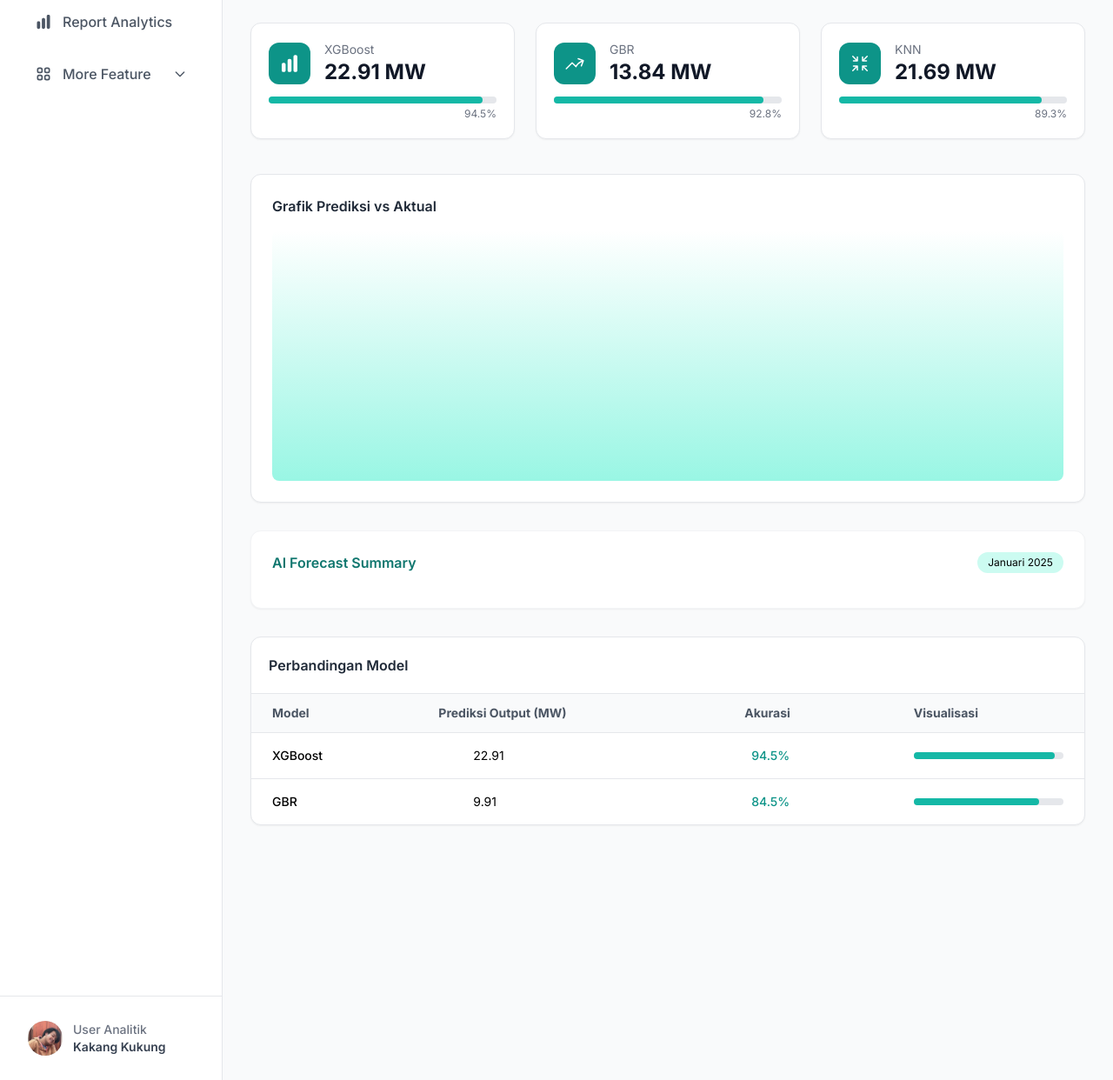
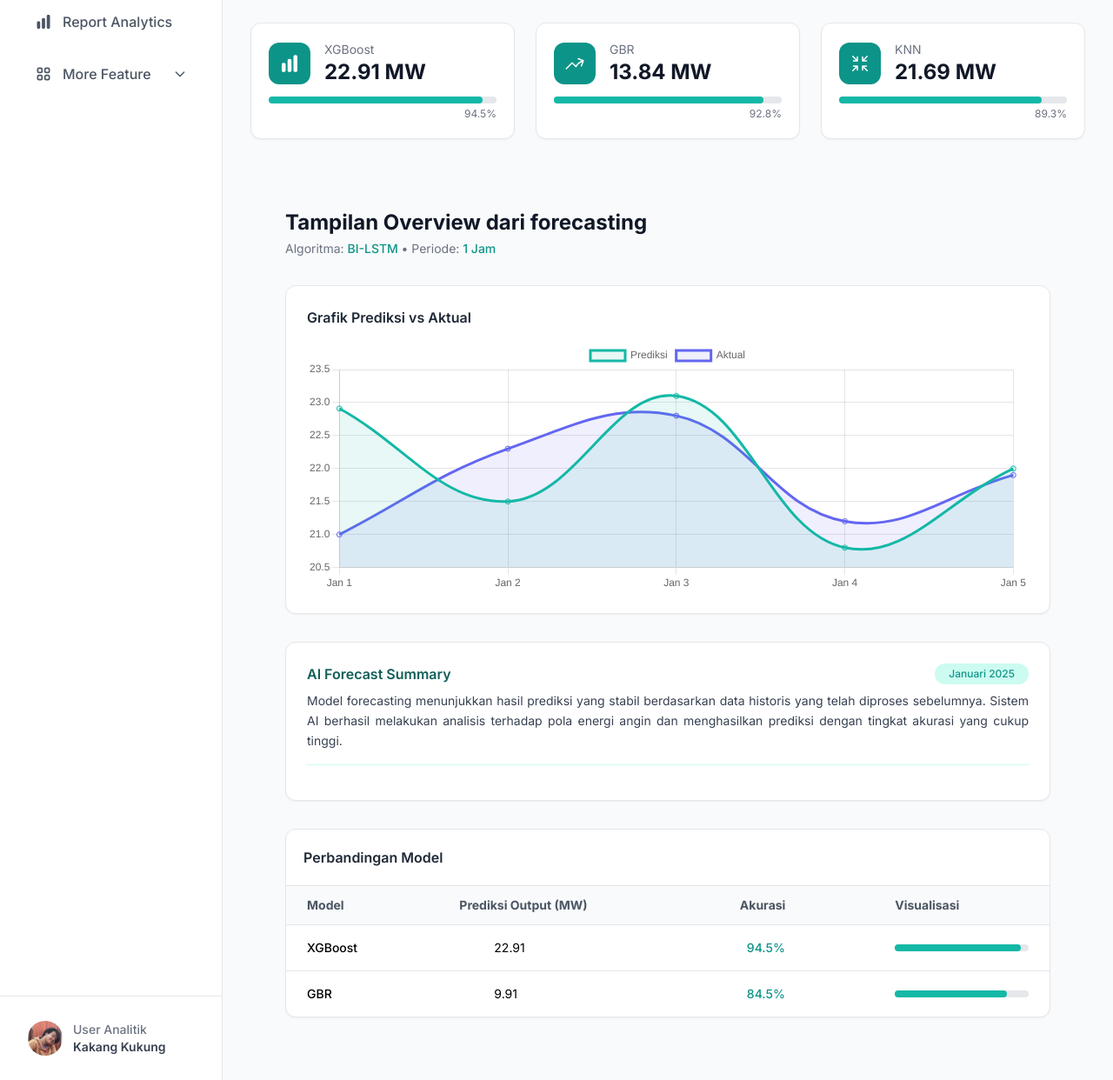
Before and after one commit to 404nugenotfound/pltb, a Flask app: template templates/overview.html in a window 1280 px wide. Shown: the part 207-1449 px from the top of the page at 87% size. Run offline with Flask 3, Linux system fonts and the light colour scheme; the template is opened without the code that fills it, so the values that code supplies are empty; parts of the project's set-up code (start-up, migrations or seed data) failed here and were passed over; some libraries are stand-ins or nearby versions.

Commit message:
update 2.5

```diff
--- a/app.py
+++ b/app.py
@@ -206,7 +206,7 @@ def generate_nlp_report(stats: dict, best_model_name: str, best_met: dict) -> st
 def index():
     result:         list = []
     selected_model: str  = session.get("selected_model", "all")
-    nlp_report           = session.pop("nlp_report", None)
+    nlp_report           = session.get("nlp_report", None)
 
     all_metrics:      dict = {**metrics, **metrics_dl}
     best_model_names: list = get_best_ml_and_dl(metrics, metrics_dl)
@@ -269,13 +269,179 @@ def index():
         ordered_models=ordered_models
     )
 
+@app.route("/overview", methods=["GET", "POST"])
+def overview():
+
+    result = []
+
+    # =========================
+    # SESSION
+    # =========================
+    selected_model = session.get("selected_model", "all")
+
+    nlp_report = session.get(
+        "nlp_report",
+        "Model forecasting belum menghasilkan summary."
+    )
+
+    # =========================
+    # METRICS
+    # =========================
+    all_metrics = {
+        **metrics,
+        **metrics_dl
+    }
+
+    best_model_names = get_best_ml_and_dl(
+        metrics,
+        metrics_dl
+    )
+
+    all_keys = list(metrics.keys()) + list(metrics_dl.keys())
+
+    # =========================
+    # ORDER MODEL
+    # =========================
+    if selected_model == "best":
+
+        rest = [
+            model for model in all_keys
+            if model not in best_model_names
+        ]
+
+        ordered_models = best_model_names + rest
+
+    else:
+        ordered_models = all_keys
+
+    # =========================
+    # POST REQUEST
+    # =========================
+    if request.method == "POST":
+
+        selected_model = request.form.get(
+            "model",
+            "all"
+        )
+
+        session["selected_model"] = selected_model
+
+        # ACTIVE MODEL
+        active_models = (
+            best_model_names
+            if selected_model == "best"
+            else all_keys
+        )
+
+        actual = float(y[-1])
+
+        # =========================
+        # HELPER
+        # =========================
+        def add_row(name, pred):
+
+            result.append({
+                "model": name,
+                "prediction": round(float(pred), 3),
+                "actual": round(actual, 3),
+                "error": round(
+                    abs(float(pred) - actual),
+                    3
+                )
+            })
+
+        # =========================
+        # MACHINE LEARNING
+        # =========================
+        if "GBR" in active_models:
+            add_row(
+                "GBR",
+                gbr.predict(data_ml)[0]
+            )
+
+        if "XGB" in active_models:
+            add_row(
+                "XGB",
+                xgb.predict(data_ml)[0]
+            )
+
+        if "KNN" in active_models:
+            add_row(
+                "KNN",
+                knn.predict(
+                    scaler.transform(data_ml)
+                )[0]
+            )
+
+        # =========================
+        # DEEP LEARNING
+        # =========================
+        if DL_READY and data_seq is not None:
+
+            if "LSTM" in active_models:
+
+                raw = lstm.predict(
+                    data_seq,
+                    verbose=0
+                )
+
+                add_row(
+                    "LSTM",
+                    scaler_y.inverse_transform(raw)[0][0]
+                )
+
+            if "BiLSTM" in active_models:
+
+                raw = bilstm.predict(
+                    data_seq,
+                    verbose=0
+                )
+
+                add_row(
+                    "BiLSTM",
+                    scaler_y.inverse_transform(raw)[0][0]
+                )
+
+        # =========================
+        # SORT RESULT
+        # =========================
+        result = sorted(
+            result,
+            key=lambda x: x["error"]
+        )
+
+        # =========================
+        # SAVE CSV
+        # =========================
+        if result:
+            pd.DataFrame(result).to_csv(
+                "hasil_prediksi.csv",
+                index=False
+            )
+
+    # =========================
+    # RENDER
+    # =========================
+    return render_template(
+        "overview.html",
+
+        result=result,
+
+        all_metrics=all_metrics,
+        metrics=all_metrics,
+
+        selected_model=selected_model,
+
+        nlp_report=nlp_report,
+
+        best_model_names=best_model_names,
+        ordered_models=ordered_models
+    )
+
 
 # =========================
 # ROUTES LAIN
 # =========================
-@app.route("/overview")
-def overview():
-    return render_template("overview.html")
 
 @app.route("/analitik")
 def analitik():
--- a/templates/index.html
+++ b/templates/index.html
@@ -218,7 +218,7 @@
 
                         <!-- 🔹 BARIS ATAS (SELain LSTM & BiLSTM) -->
                         <div class="grid grid-cols-3 gap-4">
-                            {% for model, m in all_metrics.items() if model not in ['LSTM','BiLSTM'] %}
+                            {% for model, m in metrics.items() if model not in ['LSTM','BiLSTM'] %}
 
                             {% set is_best = model in best_model_names %}
                             {% set rank = best_model_names.index(model) + 1 if is_best else 0 %}
--- a/templates/overview.html
+++ b/templates/overview.html
@@ -2,10 +2,15 @@
 <html lang="id">
   <head>
     <meta charset="UTF-8" />
-    <meta name="viewport" content="width=device-width, initial-scale=1.0" />
+    <meta
+      name="viewport"
+      content="width=device-width, initial-scale=1.0"
+    />
+
     <title>Ventara - Dashboard</title>
 
     <script src="https://cdn.tailwindcss.com"></script>
+    <script src="https://cdn.jsdelivr.net/npm/chart.js"></script>
 
     <link
       href="https://fonts.googleapis.com/css2?family=Inter:wght@300;400;500;600;700&display=swap"
@@ -25,6 +30,7 @@
         height: 40px;
         animation: spin 0.8s linear infinite;
       }
+
       @keyframes spin {
         100% {
           transform: rotate(360deg);
@@ -36,11 +42,13 @@
           opacity: 0;
           transform: translateY(8px);
         }
+
         to {
           opacity: 1;
           transform: translateY(0);
         }
       }
+
       .fade-in {
         animation: fadeSlideIn 0.5s ease forwards;
       }
@@ -56,32 +64,36 @@
 
         <div class="p-8">
           <div class="max-w-5xl mx-auto">
+
+            <!-- HEADER -->
             <div class="flex items-center justify-between mb-6">
-              <!-- LEFT: TITLE -->
+              <!-- LEFT -->
               <div>
                 <h2 class="text-2xl font-bold text-gray-900">
                   Tampilan Overview dari Forecasting
                 </h2>
+
                 <p class="text-sm text-gray-600 pt-3">
                   Hasil tampilan secara keseluruhan dari proses
                 </p>
               </div>
 
-              <!-- RIGHT: ACTION -->
+              <!-- RIGHT -->
               <div class="flex gap-3">
                 <button
                   class="bg-teal-500 text-white px-5 py-2.5 rounded-xl text-sm font-medium hover:bg-teal-600 transition"
                 >
                   Simpan ke Historis
                 </button>
+
                 <button
-                  class="flex gap-3 bg-gray-400 text-white px-5 py-2.5 rounded-xl text-sm font-medium hover:bg-gray-500 transition"
+                  class="flex items-center gap-3 bg-gray-400 text-white px-5 py-2.5 rounded-xl text-sm font-medium hover:bg-gray-500 transition"
                 >
-                  Page Data Histories
-                    <!-- ARROW -->
+                  <span>Page Data Histories</span>
+
                   <svg
                     id="arrowIcon"
-                    class="w-4 h-4 mt-0.5 -rotate-90"
+                    class="w-4 h-4 -rotate-90"
                     fill="none"
                     stroke="currentColor"
                     viewBox="0 0 24 24"
@@ -92,99 +104,144 @@
                       stroke-width="2"
                       d="M19 9l-7 7-7-7"
                     />
+                  </svg>
                 </button>
               </div>
             </div>
 
             <!-- CARDS -->
             <div class="grid grid-cols-1 md:grid-cols-3 gap-6 pt-4">
+
               <!-- CARD XGBOOST -->
               <div class="bg-white p-5 mb-10 rounded-xl border shadow-sm">
-
-                <!-- TOP: ICON + TEXT -->
                 <div class="flex items-center gap-4">
 
-                    <!-- ICON -->
-                    <div class="w-12 h-12 bg-teal-600 rounded-xl flex items-center text-white justify-center flex-shrink-0">
-                    <svg xmlns="http://www.w3.org/2000/svg" viewBox="0 0 24 24" fill="currentColor" class="size-6">
-                    <path d="M18.375 2.25c-1.035 0-1.875.84-1.875 1.875v15.75c0 1.035.84 1.875 1.875 1.875h.75c1.035 0 1.875-.84 1.875-1.875V4.125c0-1.036-.84-1.875-1.875-1.875h-.75ZM9.75 8.625c0-1.036.84-1.875 1.875-1.875h.75c1.036 0 1.875.84 1.875 1.875v11.25c0 1.035-.84 1.875-1.875 1.875h-.75a1.875 1.875 0 0 1-1.875-1.875V8.625ZM3 13.125c0-1.036.84-1.875 1.875-1.875h.75c1.036 0 1.875.84 1.875 1.875v6.75c0 1.035-.84 1.875-1.875 1.875h-.75A1.875 1.875 0 0 1 3 19.875v-6.75Z" />
+                  <div class="w-12 h-12 bg-teal-600 rounded-xl flex items-center justify-center text-white flex-shrink-0">
+                    <svg
+                      xmlns="http://www.w3.org/2000/svg"
+                      viewBox="0 0 24 24"
+                      fill="currentColor"
+                      class="size-6"
+                    >
+                      <path
+                        d="M18.375 2.25c-1.035 0-1.875.84-1.875 1.875v15.75c0 1.035.84 1.875 1.875 1.875h.75c1.035 0 1.875-.84 1.875-1.875V4.125c0-1.036-.84-1.875-1.875-1.875h-.75ZM9.75 8.625c0-1.036.84-1.875 1.875-1.875h.75c1.036 0 1.875.84 1.875 1.875v11.25c0 1.035-.84 1.875-1.875 1.875h-.75a1.875 1.875 0 0 1-1.875-1.875V8.625ZM3 13.125c0-1.036.84-1.875 1.875-1.875h.75c1.036 0 1.875.84 1.875 1.875v6.75c0 1.035-.84 1.875-1.875 1.875h-.75A1.875 1.875 0 0 1 3 19.875v-6.75Z"
+                      />
                     </svg>
-
                   </div>
 
-                    <!-- TEXT (VERTICAL) -->
                   <div class="flex flex-col">
                     <p class="text-sm text-gray-500">XGBoost</p>
-                    <h3 class="text-2xl font-bold text-gray-900">22.91 MW</h3>
+                    <h3 class="text-2xl font-bold text-gray-900">
+                      22.91 MW
+                    </h3>
+                  </div>
                 </div>
 
-                </div>
-
-                <!-- PROGRESS BAR (TETAP DI BAWAH) -->
                 <div class="mt-3 h-2 bg-gray-200 rounded-full">
                   <div class="h-2 bg-teal-500 rounded-full w-[94%]"></div>
                 </div>
 
-                <p class="text-xs text-right text-gray-500 mt-1">94.5%</p>
-
+                <p class="text-xs text-right text-gray-500 mt-1">
+                  94.5%
+                </p>
               </div>
 
               <!-- CARD GBR -->
               <div class="bg-white p-5 mb-10 rounded-xl border shadow-sm">
-
-            <!-- TOP -->
                 <div class="flex items-center gap-4">
 
-                <div class="w-12 h-12 bg-teal-600 rounded-xl flex items-center text-white justify-center flex-shrink-0">
-                <svg xmlns="http://www.w3.org/2000/svg" viewBox="0 0 24 24" fill="currentColor" class="size-6">
-                <path fill-rule="evenodd" d="M15.22 6.268a.75.75 0 0 1 .968-.431l5.942 2.28a.75.75 0 0 1 .431.97l-2.28 5.94a.75.75 0 1 1-1.4-.537l1.63-4.251-1.086.484a11.2 11.2 0 0 0-5.45 5.173.75.75 0 0 1-1.199.19L9 12.312l-6.22 6.22a.75.75 0 0 1-1.06-1.061l6.75-6.75a.75.75 0 0 1 1.06 0l3.606 3.606a12.695 12.695 0 0 1 5.68-4.974l1.086-.483-4.251-1.632a.75.75 0 0 1-.432-.97Z" clip-rule="evenodd" />
+                  <div class="w-12 h-12 bg-teal-600 rounded-xl flex items-center justify-center text-white flex-shrink-0">
+                    <svg
+                      xmlns="http://www.w3.org/2000/svg"
+                      viewBox="0 0 24 24"
+                      fill="currentColor"
+                      class="size-6"
+                    >
+                      <path
+                        fill-rule="evenodd"
+                        clip-rule="evenodd"
+                        d="M15.22 6.268a.75.75 0 0 1 .968-.431l5.942 2.28a.75.75 0 0 1 .431.97l-2.28 5.94a.75.75 0 1 1-1.4-.537l1.63-4.251-1.086.484a11.2 11.2 0 0 0-5.45 5.173.75.75 0 0 1-1.199.19L9 12.312l-6.22 6.22a.75.75 0 0 1-1.06-1.061l6.75-6.75a.75.75 0 0 1 1.06 0l3.606 3.606a12.695 12.695 0 0 1 5.68-4.974l1.086-.483-4.251-1.632a.75.75 0 0 1-.432-.97Z"
+                      />
                     </svg>
-
                   </div>
 
                   <div class="flex flex-col">
                     <p class="text-sm text-gray-500">GBR</p>
-                <h3 class="text-2xl font-bold text-gray-900">13.84 MW</h3>
+                    <h3 class="text-2xl font-bold text-gray-900">
+                      13.84 MW
+                    </h3>
+                  </div>
                 </div>
 
-            </div>
-
-            <!-- PROGRESS -->
                 <div class="mt-3 h-2 bg-gray-200 rounded-full">
                   <div class="h-2 bg-teal-500 rounded-full w-[92%]"></div>
                 </div>
 
-            <p class="text-xs text-right text-gray-500 mt-1">92.8%</p>
-
+                <p class="text-xs text-right text-gray-500 mt-1">
+                  92.8%
+                </p>
               </div>
-
 
               <!-- CARD KNN -->
               <div class="bg-white p-5 mb-10 rounded-xl border shadow-sm">
-
-            <!-- TOP -->
                 <div class="flex items-center gap-4">
 
-                <div class="w-12 h-12 bg-teal-600 rounded-xl flex items-center text-white justify-center flex-shrink-0">
-                <svg xmlns="http://www.w3.org/2000/svg" viewBox="0 0 24 24" fill="currentColor" class="size-6">
-                <path fill-rule="evenodd" d="M3.22 3.22a.75.75 0 0 1 1.06 0l3.97 3.97V4.5a.75.75 0 0 1 1.5 0V9a.75.75 0 0 1-.75.75H4.5a.75.75 0 0 1 0-1.5h2.69L3.22 4.28a.75.75 0 0 1 0-1.06Zm17.56 0a.75.75 0 0 1 0 1.06l-3.97 3.97h2.69a.75.75 0 0 1 0 1.5H15a.75.75 0 0 1-.75-.75V4.5a.75.75 0 0 1 1.5 0v2.69l3.97-3.97a.75.75 0 0 1 1.06 0ZM3.75 15a.75.75 0 0 1 .75-.75H9a.75.75 0 0 1 .75.75v4.5a.75.75 0 0 1-1.5 0v-2.69l-3.97 3.97a.75.75 0 0 1-1.06-1.06l3.97-3.97H4.5a.75.75 0 0 1-.75-.75Zm10.5 0a.75.75 0 0 1 .75-.75h4.5a.75.75 0 0 1 0 1.5h-2.69l3.97 3.97a.75.75 0 1 1-1.06 1.06l-3.97-3.97v2.69a.75.75 0 0 1-1.5 0V15Z" clip-rule="evenodd" />
+                  <div class="w-12 h-12 bg-teal-600 rounded-xl flex items-center justify-center text-white flex-shrink-0">
+                    <svg
+                      xmlns="http://www.w3.org/2000/svg"
+                      viewBox="0 0 24 24"
+                      fill="currentColor"
+                      class="size-6"
+                    >
+                      <path
+                        fill-rule="evenodd"
+                        clip-rule="evenodd"
+                        d="M3.22 3.22a.75.75 0 0 1 1.06 0l3.97 3.97V4.5a.75.75 0 0 1 1.5 0V9a.75.75 0 0 1-.75.75H4.5a.75.75 0 0 1 0-1.5h2.69L3.22 4.28a.75.75 0 0 1 0-1.06Zm17.56 0a.75.75 0 0 1 0 1.06l-3.97 3.97h2.69a.75.75 0 0 1 0 1.5H15a.75.75 0 0 1-.75-.75V4.5a.75.75 0 0 1 1.5 0v2.69l3.97-3.97a.75.75 0 0 1 1.06 0ZM3.75 15a.75.75 0 0 1 .75-.75H9a.75.75 0 0 1 .75.75v4.5a.75.75 0 0 1-1.5 0v-2.69l-3.97 3.97a.75.75 0 0 1-1.06-1.06l3.97-3.97H4.5a.75.75 0 0 1-.75-.75Zm10.5 0a.75.75 0 0 1 .75-.75h4.5a.75.75 0 0 1 0 1.5h-2.69l3.97 3.97a.75.75 0 1 1-1.06 1.06l-3.97-3.97v2.69a.75.75 0 0 1-1.5 0V15Z"
+                      />
                     </svg>
                   </div>
 
                   <div class="flex flex-col">
                     <p class="text-sm text-gray-500">KNN</p>
-                <h3 class="text-2xl font-bold text-gray-900">21.69 MW</h3>
+                    <h3 class="text-2xl font-bold text-gray-900">
+                      21.69 MW
+                    </h3>
+                  </div>
                 </div>
 
-            </div>
-
-            <!-- PROGRESS -->
                 <div class="mt-3 h-2 bg-gray-200 rounded-full">
                   <div class="h-2 bg-teal-500 rounded-full w-[89%]"></div>
                 </div>
 
-            <p class="text-xs text-right text-gray-500 mt-1">89.3%</p>
+                <p class="text-xs text-right text-gray-500 mt-1">
+                  89.3%
+                </p>
+              </div>
+            </div>
 
+            <!-- OVERVIEW -->
+            <div id="overview">
+              <div class="p-10">
+                <div class="max-w-6xl mx-auto space-y-8">
+
+                  <!-- HEADER -->
+                  <div class="flex items-center justify-between">
+                    <div>
+                      <h2 class="text-2xl font-bold text-gray-900">
+                        Tampilan Overview dari forecasting
+                      </h2>
+
+                      <p class="text-sm text-gray-500 mt-1">
+                        Algoritma:
+                        <span class="text-teal-600 font-medium">
+                          BI-LSTM
+                        </span>
+
+                        • Periode:
+                        <span class="text-teal-600 font-medium">
+                          1 Jam
+                        </span>
+                      </p>
                     </div>
                   </div>
 
@@ -194,39 +251,59 @@
                       Grafik Prediksi vs Aktual
                     </h3>
 
-              <!-- placeholder -->
-              <div
-                class="w-full h-72 bg-gradient-to-t from-teal-200 to-transparent rounded-lg"
-              ></div>
+                    <div class="w-full h-72">
+                      <canvas id="mainChart"></canvas>
                     </div>
-                <div class="bg-white border border-gray-100 rounded-xl p-6 mb-8 shadow-sm space-y-4">
-                            <div class="flex justify-between items-center">
-                                <h3 class="font-semibold text-teal-700">
+                  </div>
+
+<!-- SUMMARY -->
+<div class="bg-white border rounded-xl p-6 shadow-sm">
+  <div class="flex-1">
+
+    <!-- HEADER -->
+    <div class="flex items-center justify-between mb-2">
+      <h3 class="font-semibold text-teal-800">
         AI Forecast Summary
       </h3>
-                                <span class="text-xs bg-teal-100 text-black px-3 py-1 rounded-full">
+
+      <span
+        class="text-xs bg-teal-100 text-teal-600 px-4 py-1 rounded-full font-medium"
+      >
         Januari 2025
       </span>
     </div>
+    <p class="text-sm text-gray-700 text-justify leading-relaxed">
+    {{ nlp_report if nlp_report else
+    "Model forecasting menunjukkan hasil prediksi yang stabil berdasarkan data historis yang telah diproses sebelumnya. Sistem AI berhasil melakukan analisis terhadap pola energi angin dan menghasilkan prediksi dengan tingkat akurasi yang cukup tinggi." }}
+</p>
 
-                            <p class="text-sm text-gray-600 leading-relaxed">
-                                {{ nlp_report }}
-                            </p>
-                        </div>
+    <!-- SUMMARY TEXT -->
 
 
+    <!-- ACTION BUTTONS -->
+    <div
+      class="mt-4 pt-4 border-t border-teal-100 flex flex-wrap gap-3"
+    >
+
+    </div>
+  </div>
+</div>
 
                   <!-- TABLE -->
                   <div class="bg-white rounded-xl border shadow-sm overflow-hidden mb-6">
                     <div class="p-5 border-b">
-                                <h3 class="font-semibold text-gray-800">Perbandingan Model</h3>
+                      <h3 class="font-semibold text-gray-800">
+                        Perbandingan Model
+                      </h3>
                     </div>
 
                     <table class="w-full text-sm">
                       <thead class="bg-gray-50 text-gray-600">
                         <tr>
                           <th class="px-6 py-3 text-left">Model</th>
-                                        <th class="px-6 py-3 text-left">Prediksi Output (MW)</th>
+                          <th class="px-6 py-3 text-left">
+                            Prediksi Output (MW)
+                          </th>
                           <th class="px-6 py-3 text-left">Akurasi</th>
                           <th class="px-6 py-3 text-left">Visualisasi</th>
                         </tr>
@@ -236,7 +313,10 @@
                         <tr class="border-t">
                           <td class="px-6 py-4 font-medium">XGBoost</td>
                           <td class="px-16 py-4">22.91</td>
-                                        <td class="px-8 py-4 text-teal-600 font-medium">94.5%</td>
+                          <td class="px-8 py-4 text-teal-600 font-medium">
+                            94.5%
+                          </td>
+
                           <td class="px-6 py-4">
                             <div class="h-2 bg-gray-200 rounded-full">
                               <div class="h-2 bg-teal-500 rounded-full w-[94%]"></div>
@@ -247,7 +327,10 @@
                         <tr class="border-t">
                           <td class="px-6 py-4 font-medium">GBR</td>
                           <td class="px-16 py-4">9.91</td>
-                                        <td class="px-8 py-4 text-teal-600 font-medium">84.5%</td>
+                          <td class="px-8 py-4 text-teal-600 font-medium">
+                            84.5%
+                          </td>
+
                           <td class="px-6 py-4">
                             <div class="h-2 bg-gray-200 rounded-full">
                               <div class="h-2 bg-teal-500 rounded-full w-[84%]"></div>
@@ -258,25 +341,70 @@
                     </table>
                   </div>
 
-            <!-- STATE (tetap dari lu) -->
-            <div
-              id="stateLoading"
-              class="hidden bg-teal-50 border-2 border-teal-200 rounded-xl p-10 text-center"
-            >
-              <div class="flex flex-col items-center gap-4">
-                <div class="spinner"></div>
-                <p class="text-teal-700 font-medium">Memproses prediksi...</p>
                 </div>
+              </div>
+            </div>
+
           </div>
         </div>
     </div>
   </main>
-    </div>
+
 <script>
-      function showLoading() {
-        document.getElementById("stateLoading").classList.remove("hidden");
-        const nlpBox = document.getElementById('stateNlp');
+  function renderChart() {
+    const ctx = document
+      .getElementById("mainChart")
+      .getContext("2d");
+
+    new Chart(ctx, {
+      type: "line",
+
+      data: {
+        labels: ["Jan 1", "Jan 2", "Jan 3", "Jan 4", "Jan 5"],
+
+        datasets: [
+          {
+            label: "Prediksi",
+            data: [22.91, 21.5, 23.1, 20.8, 22.0],
+            borderColor: "#14b8a6",
+            backgroundColor: "rgba(20,184,166,0.1)",
+            tension: 0.4,
+            fill: true,
+          },
+          {
+            label: "Aktual",
+            data: [21.0, 22.3, 22.8, 21.2, 21.9],
+            borderColor: "#6366f1",
+            backgroundColor: "rgba(99,102,241,0.1)",
+            tension: 0.4,
+            fill: true,
+          },
+        ],
+      },
+
+      options: {
+        responsive: true,
+        maintainAspectRatio: false,
+
+        plugins: {
+          legend: {
+            position: "top",
+          },
+        },
+
+        scales: {
+          y: {
+            beginAtZero: false,
+          },
+        },
+      },
+    });
   }
+
+  // AUTO LOAD CHART
+  document.addEventListener("DOMContentLoaded", function () {
+    renderChart();
+  });
 </script>
   </body>
 </html>
```
Lines whose indentation alone changed are shown as unchanged.
